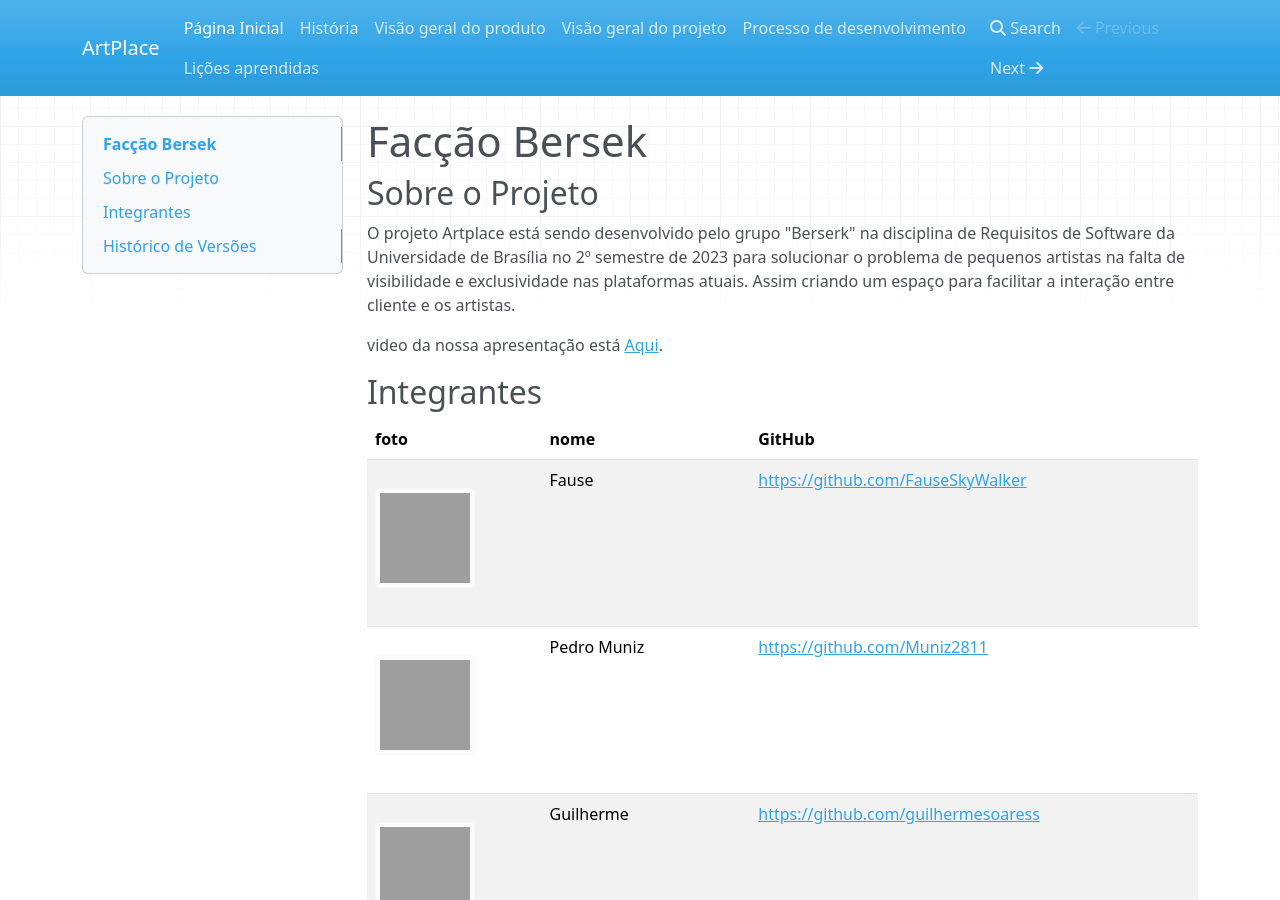
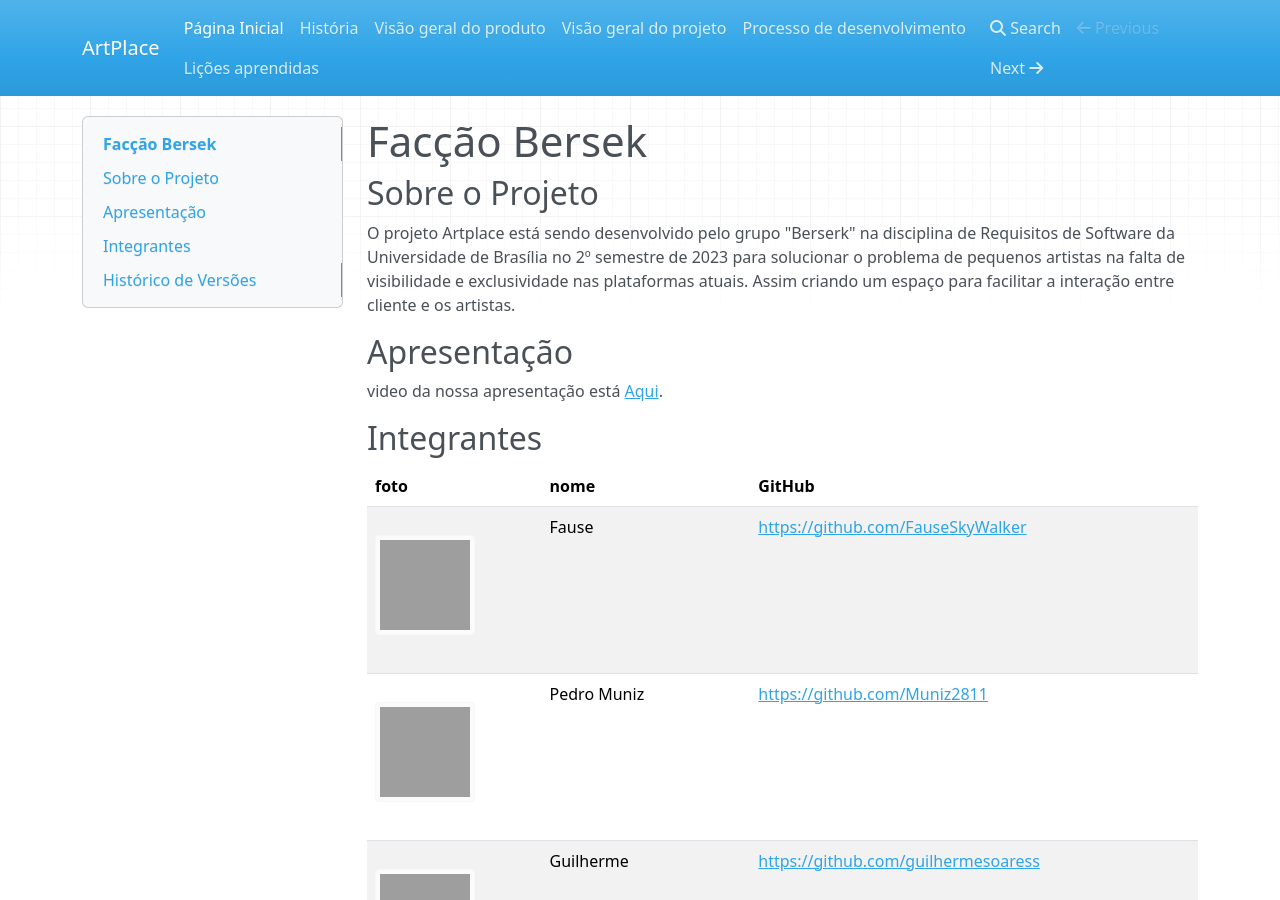
Before and after one commit to mdsreq-fga-unb/2023.2-ArtPlace, an MkDocs documentation site: the page built from docs/index.md, in a window 1280 px wide and 900 px high, cut to the strip 0-900 px from the top of the window. Built offline with MkDocs 1.6.1, drawn with Linux system fonts in a browser that asks for light colours; nearby versions of some CDN libraries; grey boxes are pictures that could not be loaded.

Commit message:
Update index.md

```diff
--- a/docs/index.md
+++ b/docs/index.md
@@ -3,6 +3,7 @@
 ## Sobre o Projeto
 O projeto Artplace está sendo desenvolvido pelo grupo "Berserk" na disciplina de Requisitos de Software da Universidade de Brasília no 2º semestre de 2023 para solucionar o problema de pequenos artistas na falta de visibilidade e exclusividade nas plataformas atuais. Assim criando um espaço para facilitar a interação entre cliente e os artistas.
 
+## Apresentação
  video da nossa apresentação está [Aqui](https://unbbr.sharepoint.com/sites/teamsdosmercenrios/_layouts/15/stream.aspx?id=%2Fsites%2Fteamsdosmercenrios%2FDocumentos%20Compartilhados%2FGeneral%2FRecordings%2FNova%20reunião%20do%20canal-20230926_220954-Gravação%20de%20Reunião%2Emp4).
 
 ## Integrantes
```
